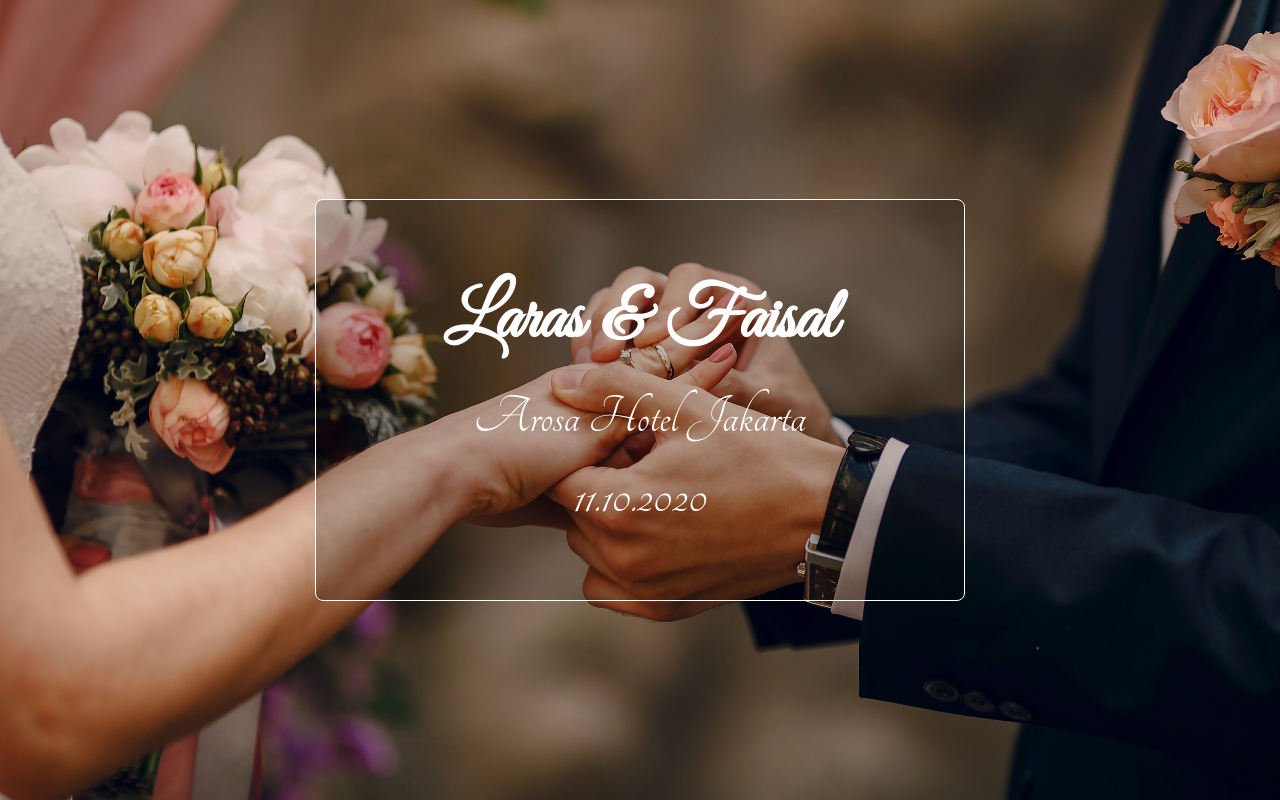
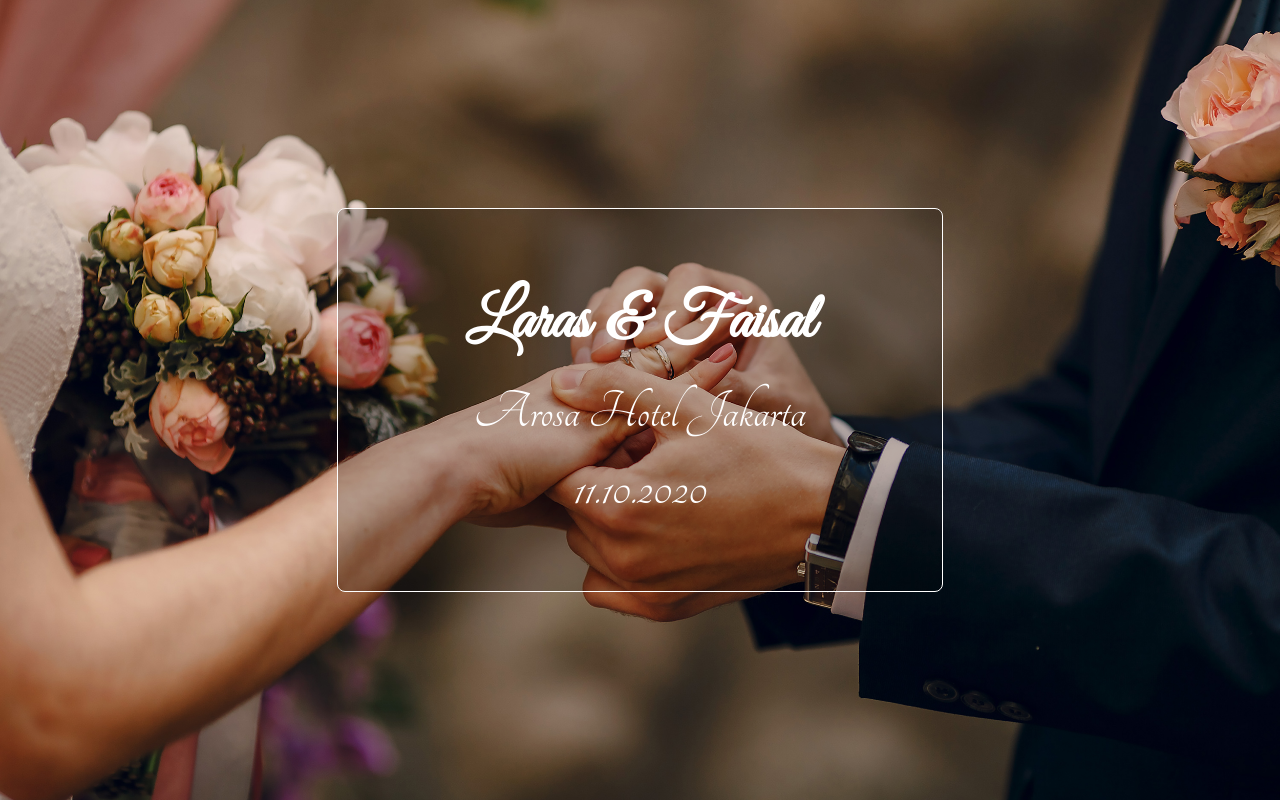
Before and after one commit to faisalridwan55/wdg-web, a React (Create React App) app: page / in a window 1280 px wide. Built offline with nearby package versions, Linux system fonts and the light colour scheme.

Commit message:
Edit title size

```diff
--- a/src/index.css
+++ b/src/index.css
@@ -10,7 +10,7 @@ body {
 
 .title {
   font-family: "GreatVibes";
-  font-size: 3.5rem;
+  font-size: 3rem;
   font-weight: bold;
 }
 
@@ -30,6 +30,6 @@ code {
   }
 
   .title {
-    font-size: 4.5rem;
+    font-size: 4rem;
   }
 }
```
